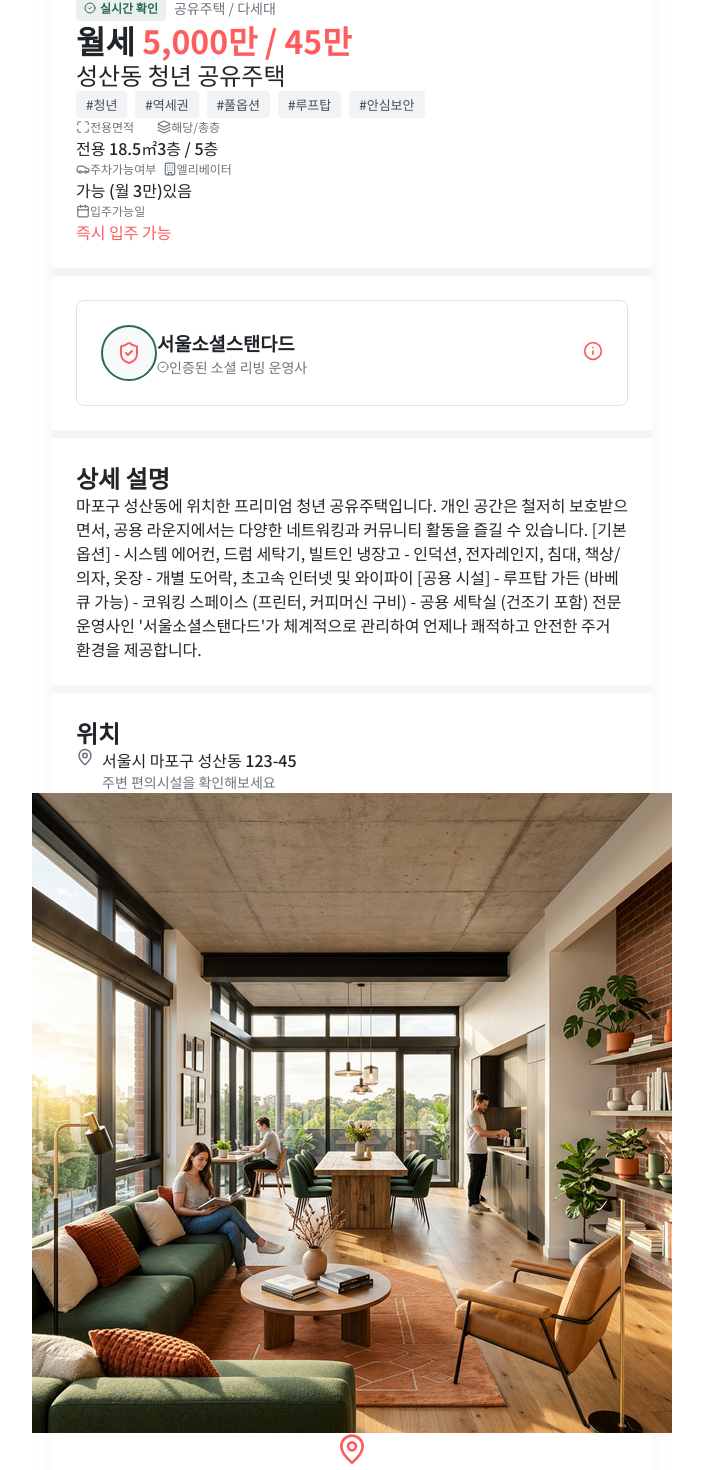
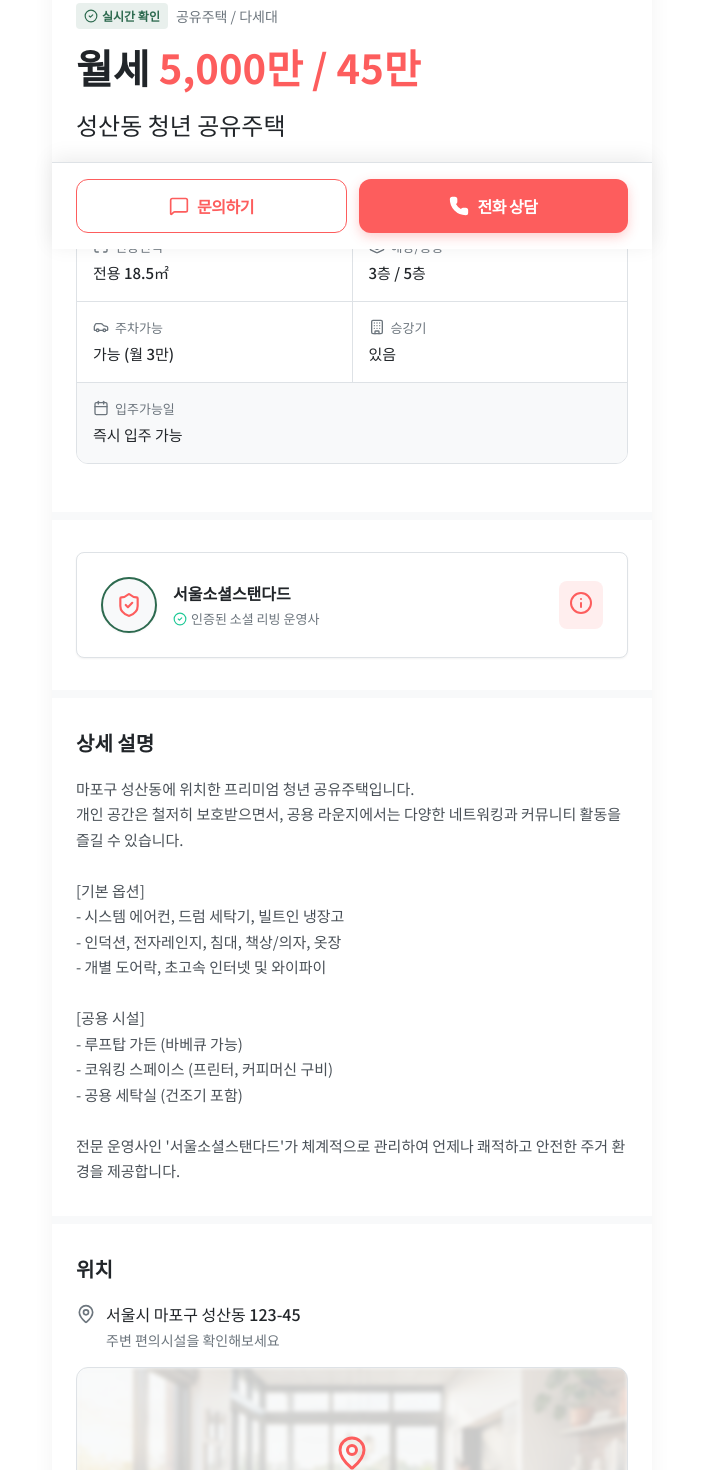
Before and after one commit to dosankim/social-living-connect, a React (Vite) app: page /property/1 in a window 1280 px wide. Shown: the part 551-2021 px from the top of the page, without its empty margins (288-991 px from the left). Built offline with nearby package versions, Linux system fonts and the light colour scheme.

Commit message:
fix: refine property detail page design to match design system

```diff
--- a/src/pages/PropertyDetail.css
+++ b/src/pages/PropertyDetail.css
@@ -3,10 +3,10 @@
     min-height: 100vh;
     position: relative;
     max-width: 600px;
-    /* Constrain for mobile-first feel like Zigbang */
     margin: 0 auto;
     background: white;
     box-shadow: 0 0 20px rgba(0, 0, 0, 0.05);
+    padding-bottom: 90px;
 }
 
 .property-top-nav {
@@ -18,27 +18,27 @@
     display: flex;
     justify-content: space-between;
     align-items: center;
-    padding: 1rem;
-    background: linear-gradient(to bottom, rgba(0, 0, 0, 0.4) 0%, transparent 100%);
+    padding: 16px;
+    background: linear-gradient(to bottom, rgba(0, 0, 0, 0.5) 0%, transparent 100%);
     color: white;
 }
 
 .icon-btn {
-    background: rgba(0, 0, 0, 0.2);
+    background: rgba(0, 0, 0, 0.25);
     border: none;
     cursor: pointer;
-    padding: 8px;
+    padding: 10px;
     border-radius: 50%;
     display: flex;
     align-items: center;
     justify-content: center;
     color: white;
-    backdrop-filter: blur(4px);
+    backdrop-filter: blur(8px);
     transition: all 0.2s ease;
 }
 
 .icon-btn:hover {
-    background: rgba(0, 0, 0, 0.4);
+    background: rgba(0, 0, 0, 0.45);
 }
 
 .nav-actions {
@@ -64,68 +64,307 @@
     object-fit: cover;
 }
 
-/* Customizing Swiper for Property Detail */
+/* Customizing Swiper */
 .property-slider .swiper-pagination-fraction {
-    background: rgba(0, 0, 0, 0.5);
+    background: rgba(0, 0, 0, 0.6);
     color: white;
-    padding: 4px 12px;
+    padding: 6px 14px;
     border-radius: 20px;
-    font-size: 12px;
+    font-size: 13px;
     font-weight: 500;
     width: auto;
     left: auto;
     right: 16px;
     bottom: 16px;
     backdrop-filter: blur(4px);
+    letter-spacing: 1px;
 }
 
 .property-slider .swiper-button-next,
 .property-slider .swiper-button-prev {
     color: white;
-    background: rgba(0, 0, 0, 0.2);
-    width: 40px;
-    height: 40px;
+    background: rgba(0, 0, 0, 0.3);
+    width: 44px;
+    height: 44px;
     border-radius: 50%;
     backdrop-filter: blur(4px);
 }
 
 .property-slider .swiper-button-next::after,
 .property-slider .swiper-button-prev::after {
-    font-size: 16px;
+    font-size: 18px;
     font-weight: bold;
 }
 
 .property-slider .swiper-button-next:hover,
 .property-slider .swiper-button-prev:hover {
-    background: rgba(0, 0, 0, 0.4);
+    background: rgba(0, 0, 0, 0.5);
 }
 
 /* Sections */
 .property-section {
-    padding: 24px 0;
+    padding: 32px 24px;
 }
 
 .border-b-section {
-    border-bottom: 8px solid #f4f5f7;
+    border-bottom: 8px solid var(--color-surface);
+}
+
+.property-price-title {
+    margin-bottom: 16px;
+    line-height: 1.3;
+}
+
+.property-badge-row {
+    margin-bottom: 12px;
+}
+
+.property-title-row {
+    margin-bottom: 24px;
+}
+
+.property-tags {
+    display: flex;
+    flex-wrap: wrap;
+    gap: 8px;
+    margin-bottom: 24px;
 }
 
 .property-tag {
-    background: #f1f3f5;
-    color: #495057;
-    padding: 4px 10px;
-    border-radius: 4px;
+    background: var(--color-surface);
+    color: var(--color-text-secondary);
+    padding: 6px 12px;
+    border-radius: 6px;
     font-size: 13px;
     font-weight: 500;
 }
 
+/* Info Grid */
+.info-grid {
+    border: 1px solid var(--color-border);
+    border-radius: 12px;
+    overflow: hidden;
+    margin-bottom: 16px;
+}
+
+.info-row {
+    display: flex;
+    border-bottom: 1px solid var(--color-border);
+}
+
+.info-row:last-child {
+    border-bottom: none;
+    background-color: var(--color-surface);
+}
+
+.info-col {
+    flex: 1;
+    padding: 16px;
+}
+
+.info-col.border-r {
+    border-right: 1px solid var(--color-border);
+}
+
+.info-label {
+    display: flex;
+    align-items: center;
+    gap: 6px;
+    color: var(--color-text-secondary);
+    font-size: 13px;
+    margin-bottom: 6px;
+}
+
+.info-value {
+    font-size: 15px;
+    font-weight: 500;
+    color: var(--color-text-primary);
+}
+
+/* Operator Card */
+.operator-card {
+    padding: 20px;
+    border-radius: 12px;
+    border: 1px solid var(--color-border);
+    display: flex;
+    align-items: center;
+    justify-content: space-between;
+    box-shadow: var(--shadow-sm);
+}
+
+.operator-info {
+    display: flex;
+    align-items: center;
+    gap: 16px;
+}
+
+.operator-logo {
+    width: 48px;
+    height: 48px;
+    background: white;
+    border-radius: 50%;
+    border: 1px solid var(--color-border);
+    display: flex;
+    align-items: center;
+    justify-content: center;
+    box-shadow: var(--shadow-sm);
+}
+
+.operator-name {
+    font-size: 16px;
+    font-weight: 700;
+    margin-bottom: 4px;
+}
+
+.operator-badge {
+    display: flex;
+    align-items: center;
+    gap: 4px;
+    color: var(--color-text-secondary);
+    font-size: 13px;
+}
+
+.operator-action {
+    color: var(--color-primary);
+    background: rgba(253, 93, 93, 0.1);
+    padding: 10px;
+    border-radius: 8px;
+    transition: background 0.2s;
+}
+
+.operator-action:hover {
+    background: rgba(253, 93, 93, 0.15);
+}
+
+/* Description */
+.section-heading {
+    margin-bottom: 20px;
+    font-size: 20px;
+}
+
+.description-content {
+    font-size: 15px;
+    line-height: 1.7;
+    color: #495057;
+    white-space: pre-wrap;
+}
+
+/* Map Placeholder */
+.location-row {
+    display: flex;
+    align-items: flex-start;
+    gap: 10px;
+    margin-bottom: 16px;
+}
+
+.location-address {
+    font-size: 16px;
+    font-weight: 500;
+    margin-bottom: 4px;
+}
+
+.location-desc {
+    font-size: 14px;
+    color: var(--color-text-secondary);
+}
+
+.property-map-placeholder {
+    height: 220px;
+    border-radius: 12px;
+    background-color: var(--color-surface);
+    display: flex;
+    flex-direction: column;
+    align-items: center;
+    justify-content: center;
+    border: 1px solid var(--color-border);
+    position: relative;
+    overflow: hidden;
+    cursor: pointer;
+}
+
+.property-map-placeholder img {
+    position: absolute;
+    top: 0;
+    left: 0;
+    width: 100%;
+    height: 100%;
+    object-fit: cover;
+    opacity: 0.2;
+    filter: blur(2px);
+}
+
+.map-overlay-content {
+    position: relative;
+    z-index: 10;
+    display: flex;
+    flex-direction: column;
+    align-items: center;
+    gap: 8px;
+}
+
+.map-link-text {
+    font-weight: 700;
+    color: #343a40;
+    display: flex;
+    align-items: center;
+    gap: 4px;
+    background: white;
+    padding: 8px 16px;
+    border-radius: 20px;
+    box-shadow: var(--shadow-sm);
+}
+
 /* Action Bar */
 .property-action-bar {
+    position: fixed;
+    bottom: 0;
+    left: 0;
+    right: 0;
     max-width: 600px;
     margin: 0 auto;
+    background: white;
+    border-top: 1px solid var(--color-border);
+    padding: 16px 24px;
+    display: flex;
+    gap: 12px;
+    box-shadow: 0 -4px 20px rgba(0, 0, 0, 0.08);
+    z-index: 50;
 }
 
 .action-btn {
+    flex: 1;
     letter-spacing: -0.5px;
+    padding: 14px;
+    border-radius: 12px;
+    font-size: 16px;
+    font-weight: 700;
+    display: flex;
+    align-items: center;
+    justify-content: center;
+    gap: 8px;
+    transition: all 0.2s;
+}
+
+.action-btn-outline {
+    background: white;
+    border: 1px solid var(--color-primary);
+    color: var(--color-primary);
+}
+
+.action-btn-outline:hover {
+    background: rgba(253, 93, 93, 0.05);
+}
+
+.action-btn-primary {
+    background: var(--color-primary);
+    color: white;
+    box-shadow: 0 4px 12px rgba(253, 93, 93, 0.3);
+}
+
+.action-btn-primary:hover {
+    background: var(--color-primary-hover);
+    transform: translateY(-2px);
+    box-shadow: 0 6px 16px rgba(253, 93, 93, 0.4);
 }
 
 .action-btn:active {
--- a/src/pages/PropertyDetail.jsx
+++ b/src/pages/PropertyDetail.jsx
@@ -1,4 +1,4 @@
-import React, { useState } from 'react';
+import React, { useState, useEffect } from 'react';
 import { useParams, useNavigate } from 'react-router-dom';
 import { Swiper, SwiperSlide } from 'swiper/react';
 import { Pagination, Navigation } from 'swiper/modules';
@@ -102,13 +102,18 @@ export default function PropertyDetail() {
     const navigate = useNavigate();
     const [isFavorite, setIsFavorite] = useState(false);
 
+    // Scroll to top on mount
+    useEffect(() => {
+        window.scrollTo(0, 0);
+    }, [id]);
+
     // Default to item 1 if not found
     const property = MOCK_HOUSING_DETAILS[id] || MOCK_HOUSING_DETAILS[1];
 
     const toggleFavorite = () => setIsFavorite(!isFavorite);
 
     return (
-        <div className="property-detail-page pb-24">
+        <div className="property-detail-page">
             {/* Top Navigation */}
             <div className="property-top-nav">
                 <button className="icon-btn" onClick={() => navigate(-1)}>
@@ -143,53 +148,51 @@ export default function PropertyDetail() {
             </section>
 
             {/* Main Info */}
-            <section className="property-section pb-2 border-b-section">
-                <div className="container">
-                    <div className="flex items-center gap-2 mb-2">
-                        <span className="badge badge-green"><CheckCircle2 size={12} /> 실시간 확인</span>
+            <section className="property-section border-b-section">
+                <div className="property-badge-row flex items-center gap-2">
+                    <span className="badge badge-green"><CheckCircle2 size={14} /> 실시간 확인</span>
                     <span className="text-sm text-secondary">{property.type}</span>
                 </div>
 
-                    <h1 className="text-h2 font-bold mb-4">
+                <h1 className="text-h1 property-price-title">
                     월세 <span className="text-primary">{property.deposit} / {property.rent}</span>
                 </h1>
 
-                    <div className="property-title-row flex justify-between items-start mb-6">
+                <div className="property-title-row">
                     <h2 className="text-h3 font-medium">{property.title}</h2>
                 </div>
 
-                    <div className="property-tags flex flex-wrap gap-2 mb-6">
+                <div className="property-tags">
                     {property.tags.map(tag => (
                         <span key={tag} className="property-tag">#{tag}</span>
                     ))}
                 </div>
 
-                    <div className="info-grid overflow-hidden rounded-xl border border-[var(--color-border)] mb-4">
-                        <div className="info-row flex border-b border-[var(--color-border)]">
-                            <div className="info-col flex-1 p-3 border-r border-[var(--color-border)]">
-                                <div className="text-xs text-secondary mb-1 flex items-center gap-1"><Maximize size={14} /> 전용면적</div>
-                                <div className="font-medium">{property.area}</div>
+                <div className="info-grid">
+                    <div className="info-row">
+                        <div className="info-col border-r">
+                            <div className="info-label"><Maximize size={16} /> 전용면적</div>
+                            <div className="info-value">{property.area}</div>
                         </div>
-                            <div className="info-col flex-1 p-3">
-                                <div className="text-xs text-secondary mb-1 flex items-center gap-1"><Layers size={14} /> 해당/총층</div>
-                                <div className="font-medium">{property.floor}</div>
+                        <div className="info-col">
+                            <div className="info-label"><Layers size={16} /> 해당/총층</div>
+                            <div className="info-value">{property.floor}</div>
                         </div>
                     </div>
-                        <div className="info-row flex border-b border-[var(--color-border)]">
-                            <div className="info-col flex-1 p-3 border-r border-[var(--color-border)]">
-                                <div className="text-xs text-secondary mb-1 flex items-center gap-1"><Car size={14} /> 주차가능여부</div>
-                                <div className="font-medium">{property.parking}</div>
+                    <div className="info-row">
+                        <div className="info-col border-r">
+                            <div className="info-label"><Car size={16} /> 주차가능</div>
+                            <div className="info-value">{property.parking}</div>
                         </div>
-                            <div className="info-col flex-1 p-3">
-                                <div className="text-xs text-secondary mb-1 flex items-center gap-1"><Building size={14} /> 엘리베이터</div>
-                                <div className="font-medium">{property.elevator}</div>
+                        <div className="info-col">
+                            <div className="info-label"><Building size={16} /> 승강기</div>
+                            <div className="info-value">{property.elevator}</div>
                         </div>
                     </div>
-                        <div className="info-row flex bg-[var(--color-surface)]">
-                            <div className="info-col w-full p-3">
-                                <div className="text-xs text-secondary mb-1 flex items-center gap-1"><Calendar size={14} /> 입주가능일</div>
-                                <div className="font-medium text-primary">{property.moveInDate}</div>
-                            </div>
+                    <div className="info-row">
+                        <div className="info-col">
+                            <div className="info-label"><Calendar size={16} /> 입주가능일</div>
+                            <div className="info-value text-primary font-bold">{property.moveInDate}</div>
                         </div>
                     </div>
                 </div>
@@ -197,63 +200,59 @@ export default function PropertyDetail() {
 
             {/* Additional Info Box */}
             <section className="property-section border-b-section">
-                <div className="container">
-                    <div className="operator-card p-4 rounded-xl border border-[var(--color-border)] flex items-center justify-between">
-                        <div className="flex items-center gap-3">
-                            <div className="operator-logo w-12 h-12 bg-white rounded-full border border-gray-100 flex items-center justify-center shadow-sm">
-                                <ShieldCheck className="text-primary" size={24} />
+                <div className="operator-card">
+                    <div className="operator-info">
+                        <div className="operator-logo">
+                            <ShieldCheck className="text-primary" size={26} />
                         </div>
                         <div>
-                                <h3 className="font-bold text-base mb-1">{property.operator}</h3>
-                                <p className="text-sm text-secondary flex items-center gap-1">
-                                    <CheckCircle2 size={12} className="text-green-500" />
+                            <h3 className="operator-name">{property.operator}</h3>
+                            <p className="operator-badge">
+                                <CheckCircle2 size={14} color="#20C997" />
                                 인증된 소셜 리빙 운영사
                             </p>
                         </div>
                     </div>
-                        <button className="text-primary bg-primary/10 hover:bg-primary/20 p-2 rounded-lg transition-colors">
-                            <Info size={20} />
+                    <button className="operator-action">
+                        <Info size={24} />
                     </button>
-                    </div>
                 </div>
             </section>
 
             {/* Description */}
             <section className="property-section border-b-section">
-                <div className="container">
-                    <h3 className="text-h3 font-bold mb-4">상세 설명</h3>
-                    <div className="description-content text-body text-[var(--color-text)] whitespace-pre-wrap leading-relaxed">
+                <h3 className="text-h3 font-bold section-heading">상세 설명</h3>
+                <div className="description-content">
                     {property.description}
-                    </div>
                 </div>
             </section>
 
             {/* Location (Map Placeholder) */}
             <section className="property-section border-b-section">
-                <div className="container">
-                    <h3 className="text-h3 font-bold mb-4">위치</h3>
-                    <div className="flex items-start gap-2 mb-4">
-                        <MapPin className="text-secondary shrink-0 mt-0.5" size={18} />
+                <h3 className="text-h3 font-bold section-heading">위치</h3>
+                <div className="location-row">
+                    <MapPin className="text-secondary" size={20} style={{ marginTop: '2px' }} />
                     <div>
-                            <p className="font-medium">{property.address}</p>
-                            <p className="text-sm text-secondary">주변 편의시설을 확인해보세요</p>
+                        <p className="location-address">{property.address}</p>
+                        <p className="location-desc">주변 편의시설을 확인해보세요</p>
                     </div>
                 </div>
-                    <div className="property-map-placeholder rounded-xl bg-gray-100 h-[200px] flex flex-col items-center justify-center border border-[var(--color-border)] overflow-hidden relative cursor-pointer hover:opacity-90 transition-opacity">
-                        <img src="/images/hero_modern_coliving.png" alt="map context" className="absolute inset-0 w-full h-full object-cover opacity-20 filter blur-[2px]" />
-                        <MapPin size={32} className="text-primary mb-2 relative z-10" />
-                        <span className="font-bold relative z-10 text-gray-800 flex items-center gap-1">지도에서 보기 <ArrowUpRight size={16} /></span>
+                <div className="property-map-placeholder">
+                    <img src="/images/hero_modern_coliving.png" alt="map context" />
+                    <div className="map-overlay-content">
+                        <MapPin size={36} className="text-primary" />
+                        <span className="map-link-text">지도에서 보기 <ArrowUpRight size={18} /></span>
                     </div>
                 </div>
             </section>
 
             {/* Sticky Bottom Action Bar */}
-            <div className="property-action-bar fixed bottom-0 left-0 right-0 bg-white border-t border-[var(--color-border)] p-4 shadow-[0_-4px_20px_rgba(0,0,0,0.05)] z-50 flex items-center gap-3">
-                <button className="action-btn flex-1 bg-white border border-primary text-primary font-bold py-3.5 rounded-xl flex items-center justify-center gap-2 hover:bg-primary/5 transition-colors">
-                    <MessageSquare size={18} /> 문의하기
+            <div className="property-action-bar">
+                <button className="action-btn action-btn-outline">
+                    <MessageSquare size={20} /> 문의하기
                 </button>
-                <button className="action-btn flex-1 bg-primary text-white font-bold py-3.5 rounded-xl flex items-center justify-center gap-2 hover:bg-primary/90 transition-colors shadow-[0_4px_12px_rgba(253,93,93,0.3)]">
-                    <Phone size={18} fill="currentColor" /> 전화 상담
+                <button className="action-btn action-btn-primary">
+                    <Phone size={20} fill="currentColor" /> 전화 상담
                 </button>
             </div>
         </div>
```
Lines whose indentation alone changed are shown as unchanged.
